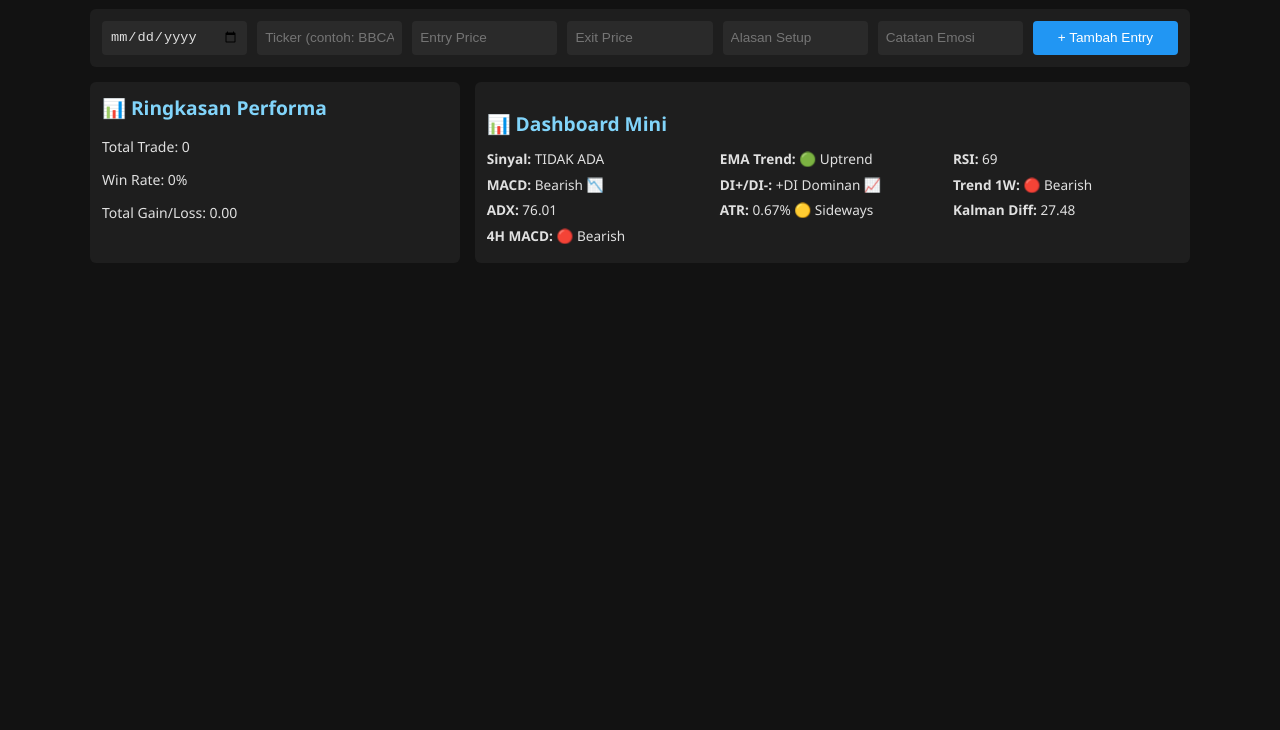
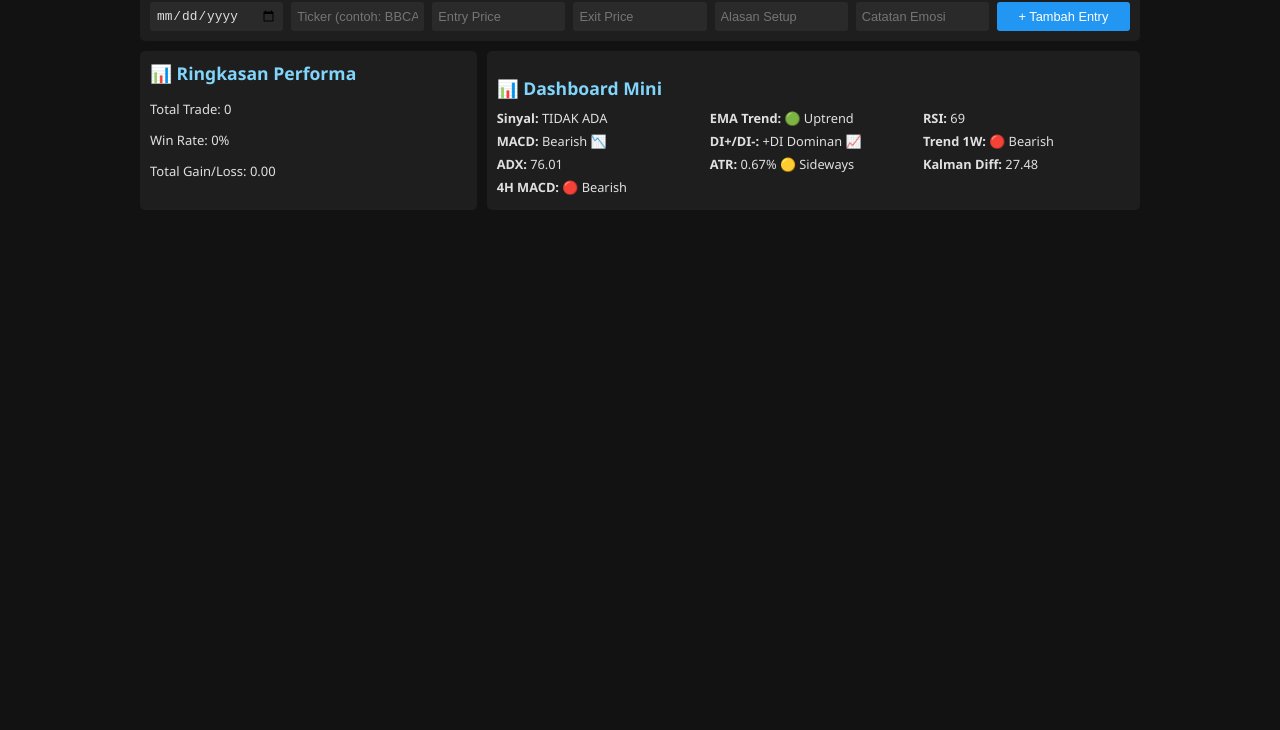
Before and after one commit to firmanquant/firman-trading-diary, a React app: page / in a window 1280 px wide. Shown: the part 70-800 px from the top of the page. Built offline with nearby package versions, Linux system fonts and the light colour scheme.

Commit message:
Update index.css

```diff
--- a/src/index.css
+++ b/src/index.css
@@ -1,23 +1,23 @@
 /* Global reset dan font */
 body {
   margin: 0;
-  padding: 15px;
+  padding: 10px; /* Dikurangi dari 15px */
   background-color: #121212;
   color: #e0e0e0;
   font-family: 'Segoe UI', Tahoma, Geneva, Verdana, sans-serif;
-  font-size: 14px;
+  font-size: 13px; /* Dikurangi dari 14px */
 }
 
 /* Container utama */
 .container {
-  max-width: 1100px;
+  max-width: 1000px; /* Dikurangi dari 1100px */
   margin: auto;
 }
 
 /* Judul */
 h1 {
-  font-size: 1.5rem;
-  margin-bottom: 15px;
+  font-size: 1.3rem; /* Dikurangi dari 1.5rem */
+  margin-bottom: 10px; /* Dikurangi dari 15px */
   color: #90caf9;
   text-align: center;
 }
@@ -25,21 +25,21 @@ h1 {
 /* Form */
 .form {
   display: grid;
-  grid-template-columns: repeat(auto-fit, minmax(130px, 1fr));
-  gap: 10px;
-  margin-bottom: 15px;
+  grid-template-columns: repeat(auto-fit, minmax(120px, 1fr)); /* Dikurangi dari 130px */
+  gap: 8px; /* Dikurangi dari 10px */
+  margin-bottom: 10px; /* Dikurangi dari 15px */
   background-color: #1e1e1e;
-  padding: 12px;
-  border-radius: 6px;
+  padding: 10px; /* Dikurangi dari 12px */
+  border-radius: 5px; /* Dikurangi dari 6px */
 }
 
 .form input {
-  padding: 8px;
+  padding: 6px; /* Dikurangi dari 8px */
   border: none;
-  border-radius: 4px;
+  border-radius: 3px; /* Dikurangi dari 4px */
   background-color: #2a2a2a;
   color: #e0e0e0;
-  font-size: 0.85rem;
+  font-size: 0.8rem; /* Dikurangi dari 0.85rem */
   transition: border 0.3s;
 }
 
@@ -52,10 +52,10 @@ h1 {
   background-color: #2196f3;
   color: white;
   border: none;
-  padding: 8px;
-  border-radius: 4px;
+  padding: 6px; /* Dikurangi dari 8px */
+  border-radius: 3px; /* Dikurangi dari 4px */
   cursor: pointer;
-  font-size: 0.85rem;
+  font-size: 0.8rem; /* Dikurangi dari 0.85rem */
   transition: background-color 0.3s;
 }
 
@@ -65,42 +65,42 @@ h1 {
 
 /* Tombol "Lihat Hasil" */
 .toggle-table-btn {
-  background-color: #2196f3;
+  background-color: #4caf50; /* Diubah menjadi hijau uptrend */
   color: white;
   border: none;
-  padding: 8px;
-  border-radius: 4px;
+  padding: 6px; /* Dikurangi dari 8px */
+  border-radius: 3px; /* Dikurangi dari 4px */
   cursor: pointer;
-  font-size: 0.85rem;
+  font-size: 0.8rem; /* Dikurangi dari 0.85rem */
   transition: background-color 0.3s;
-  margin-bottom: 15px;
+  margin-bottom: 10px; /* Dikurangi dari 15px */
 }
 
 .toggle-table-btn:hover {
-  background-color: #1976d2;
+  background-color: #388e3c; /* Warna hijau lebih gelap saat hover */
 }
 
 /* Summary dan Dashboard container */
 .summary-dashboard-container {
   display: flex;
-  gap: 15px;
-  margin-bottom: 15px;
+  gap: 10px; /* Dikurangi dari 15px */
+  margin-bottom: 10px; /* Dikurangi dari 15px */
   flex-wrap: wrap;
 }
 
 /* Summary box */
 .summary-card {
   background-color: #1e1e1e;
-  padding: 12px;
-  border-radius: 6px;
+  padding: 10px; /* Dikurangi dari 12px */
+  border-radius: 5px; /* Dikurangi dari 6px */
   flex: 1;
-  min-width: 250px;
+  min-width: 220px; /* Dikurangi dari 250px */
 }
 
 .summary-card h2 {
   margin-top: 0;
   color: #81d4fa;
-  font-size: 1.2rem;
+  font-size: 1.1rem; /* Dikurangi dari 1.2rem */
 }
 
 /* Tabel jurnal */
@@ -108,17 +108,23 @@ table {
   width: 100%;
   border-collapse: collapse;
   background-color: #1a1a1a;
-  border-radius: 6px;
+  border-radius: 5px; /* Dikurangi dari 6px */
   overflow: hidden;
-  margin-bottom: 15px;
+  margin-bottom: 10px; /* Dikurangi dari 15px */
+  opacity: 0; /* Awalnya tidak terlihat */
+  transition: opacity 0.3s ease; /* Animasi fade */
+}
+
+table.show {
+  opacity: 1; /* Tabel terlihat saat kelas "show" ditambahkan */
 }
 
 table th,
 table td {
-  padding: 8px;
+  padding: 6px; /* Dikurangi dari 8px */
   text-align: left;
   border-bottom: 1px solid #333;
-  font-size: 0.85rem;
+  font-size: 0.8rem; /* Dikurangi dari 0.85rem */
 }
 
 table th {
@@ -137,10 +143,10 @@ table button {
   background-color: #f44336;
   color: white;
   border: none;
-  padding: 4px 8px;
-  border-radius: 3px;
+  padding: 3px 6px; /* Dikurangi dari 4px 8px */
+  border-radius: 2px; /* Dikurangi dari 3px */
   cursor: pointer;
-  font-size: 0.8rem;
+  font-size: 0.75rem; /* Dikurangi dari 0.8rem */
   transition: background-color 0.3s;
 }
 
@@ -151,35 +157,35 @@ table button:hover {
 /* Dashboard mini */
 .dashboard {
   background-color: #1e1e1e;
-  padding: 12px;
-  border-radius: 6px;
+  padding: 10px; /* Dikurangi dari 12px */
+  border-radius: 5px; /* Dikurangi dari 6px */
   flex: 2;
-  min-width: 250px;
+  min-width: 220px; /* Dikurangi dari 250px */
 }
 
 .dashboard h2 {
-  margin-bottom: 0.8rem;
+  margin-bottom: 0.6rem; /* Dikurangi dari 0.8rem */
   color: #81d4fa;
-  font-size: 1.2rem;
+  font-size: 1.1rem; /* Dikurangi dari 1.2rem */
 }
 
 .dashboard-row {
   display: flex;
   justify-content: space-between;
-  gap: 8px;
-  margin-bottom: 0.4rem;
+  gap: 6px; /* Dikurangi dari 8px */
+  margin-bottom: 0.3rem; /* Dikurangi dari 0.4rem */
   flex-wrap: wrap;
 }
 
 .dashboard-row p {
   margin: 0;
-  font-size: 0.85rem;
+  font-size: 0.8rem; /* Dikurangi dari 0.85rem */
   flex: 1;
-  min-width: 100px;
+  min-width: 90px; /* Dikurangi dari 100px */
 }
 
 /* Chart container */
 #tv_chart_container {
-  border-radius: 6px;
+  border-radius: 5px; /* Dikurangi dari 6px */
   overflow: hidden;
 }
```
